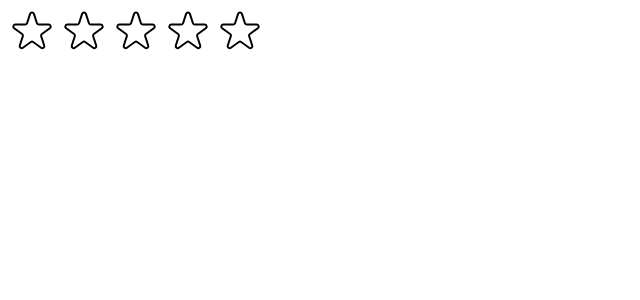
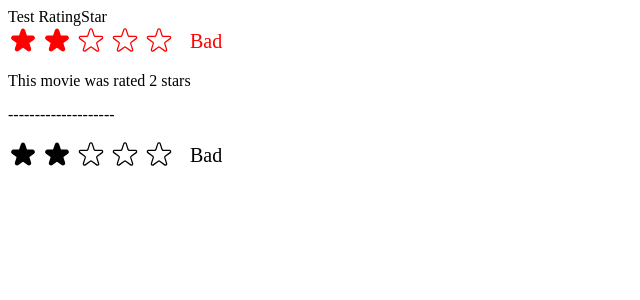
Before and after one commit to AnhtuanUit/React-Course-Learning-Parts, a React (Create React App) app in the folder 07-usepopcorn/: page / in a window 1280 px wide. Shown: the top 300 px of the page, without its empty margins (0-640 px from the left). Built offline with nearby package versions, Linux system fonts and the light colour scheme.

Commit message:
Improving Reusability With Props

```diff
--- a/07-usepopcorn/src/Stars.js
+++ b/07-usepopcorn/src/StarRating.js
@@ -11,25 +11,28 @@ const starContainerStyle = {
   gap: '4px',
 };
 
-const textStyle = {
-  lineHeight: '1',
-  margin: '0',
-};
-
-const starStyle = {
-  width: '48px',
-  height: '48px',
-  display: 'block',
-  cursor: 'pointer',
-};
-
-export default function StarRating({ maxRating = 5 }) {
-  const [rating, setRating] = useState(0);
+export default function StarRating({
+  maxRating = 5,
+  color = '#fcc419',
+  size = 48,
+  messages = [],
+  onSetRating,
+  defaultRating = 0,
+}) {
+  const [rating, setRating] = useState(defaultRating);
   const [temRating, setTemRating] = useState(0);
 
   function handleRating(rating) {
     setRating(rating);
+    onSetRating && onSetRating(rating);
   }
+
+  const textStyle = {
+    lineHeight: '1',
+    margin: '0',
+    color,
+    fontSize: `${size / 1.5}px`,
+  };
 
   return (
     <div style={containerStyle}>
@@ -41,15 +44,28 @@ export default function StarRating({ maxRating = 5 }) {
             onRate={() => handleRating(i + 1)}
             onHoverIn={() => setTemRating(i + 1)}
             onHoverOut={() => setTemRating(0)}
+            color={color}
+            size={size}
           />
         ))}
       </div>
-      <p style={textStyle}>{temRating || rating || ''}</p>
+      <p style={textStyle}>
+        {(temRating && messages[temRating - 1]) ||
+          (rating && messages[rating - 1]) ||
+          ''}
+      </p>
     </div>
   );
 }
 
-function Star({ full, color = 'black', onRate, onHoverIn, onHoverOut }) {
+function Star({ full, color, onRate, onHoverIn, onHoverOut, size }) {
+  const starStyle = {
+    width: `${size}px`,
+    height: `${size}px`,
+    display: 'block',
+    cursor: 'pointer',
+  };
+
   return (
     <span
       style={starStyle}
@@ -63,7 +79,6 @@ function Star({ full, color = 'black', onRate, onHoverIn, onHoverOut }) {
           viewBox="0 0 20 20"
           fill={color}
           stroke={color}
-          fontSize={'48px'}
         >
           <path d="M9.049 2.927c.3-.921 1.603-.921 1.902 0l1.07 3.292a1 1 0 00.95.69h3.462c.969 0 1.371 1.24.588 1.81l-2.8 2.034a1 1 0 00-.364 1.118l1.07 3.292c.3.921-.755 1.688-1.54 1.118l-2.8-2.034a1 1 0 00-1.175 0l-2.8 2.034c-.784.57-1.838-.197-1.539-1.118l1.07-3.292a1 1 0 00-.364-1.118L2.98 8.72c-.783-.57-.38-1.81.588-1.81h3.461a1 1 0 00.951-.69l1.07-3.292z" />
         </svg>
@@ -73,7 +88,6 @@ function Star({ full, color = 'black', onRate, onHoverIn, onHoverOut }) {
           fill="none"
           viewBox="0 0 24 24"
           stroke={color}
-          fontSize={'48px'}
         >
           <path
             strokeLinecap="round"
--- a/07-usepopcorn/src/index.js
+++ b/07-usepopcorn/src/index.js
@@ -2,12 +2,39 @@ import React from 'react';
 import ReactDOM from 'react-dom/client';
 // import './index.css';
 // import App from './App';
-import Stars from './Stars';
+import StarRating from './StarRating';
+import { useState } from 'react';
 
 const root = ReactDOM.createRoot(document.getElementById('root'));
+
+function Test() {
+  const defaultRating = 2;
+  const [rating, setRating] = useState(defaultRating);
+  return (
+    <div>
+      <label>Test RatingStar</label>
+      <StarRating
+        color="red"
+        size={30}
+        messages={['Terrible', 'Bad', 'Okay', 'Good', 'Amazing']}
+        onSetRating={setRating}
+        defaultRating={defaultRating}
+      />
+      <p>This movie was rated {rating} stars</p>
+      <p>--------------------</p>
+    </div>
+  );
+}
+
 root.render(
   <React.StrictMode>
     {/* <App /> */}
-    <Stars />
+    <Test />
+    <StarRating
+      color="black"
+      size={30}
+      messages={['Terrible', 'Bad', 'Okay', 'Good', 'Amazing']}
+      defaultRating={2}
+    />
   </React.StrictMode>
 );
```
